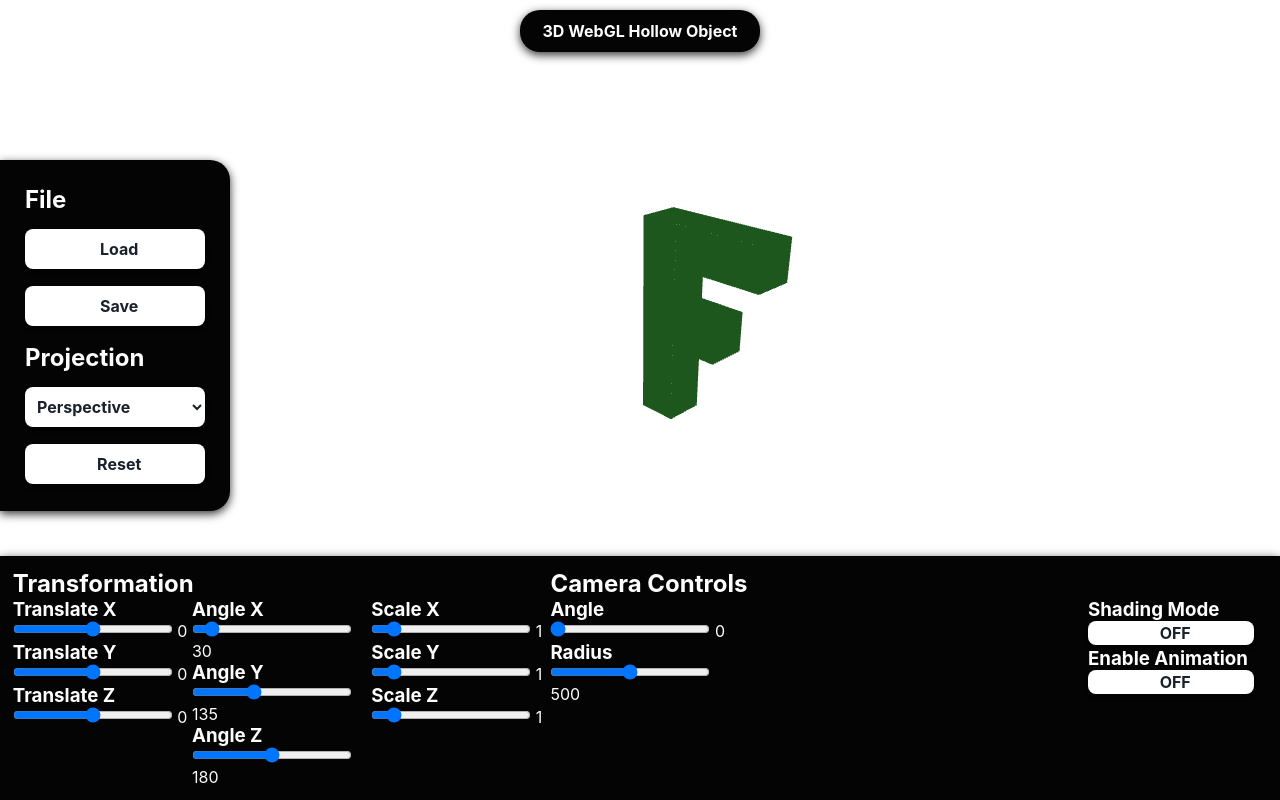
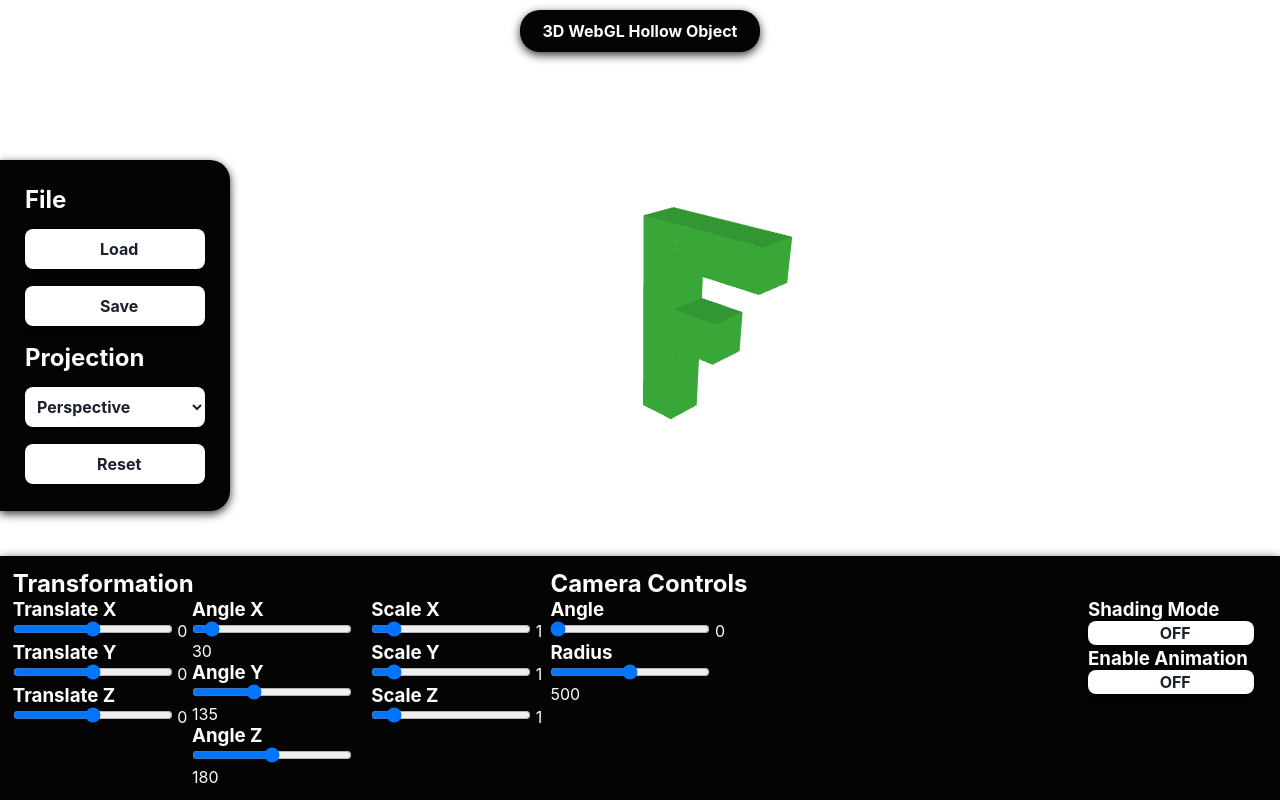
Before and after one commit to rayhankinan/3D-WebGL-Hollow-Object, a website built with webpack: page public/index.html in a window 1280 px wide. Built offline with nearby package versions, Linux system fonts and the light colour scheme.

Commit message:
Fix lighting type

```diff
--- a/public/index.html
+++ b/public/index.html
@@ -35,7 +35,7 @@
       varying vec4 v_color;
       varying vec3 v_normal;
 
-      uniform vec3 u_ambientLightDirection;
+      uniform vec3 u_ambientLightColor;
       uniform vec3 u_reverseLightDirection;
 
       void main() {
@@ -47,7 +47,7 @@
         float directional_light = max(dot(normal, u_reverseLightDirection), 0.0);
 
         // Lets multiply just the color portion (not the alpha) by the light
-        gl_FragColor.rgb *= (u_ambientLightDirection + directional_light);
+        gl_FragColor.rgb *= (u_ambientLightColor + directional_light);
       }
     </script>
     <script type="text/javascript" src="./dist/index.js" defer></script>
--- a/src/Objects/light.ts
+++ b/src/Objects/light.ts
@@ -15,6 +15,10 @@ class Light extends Vector implements LightInterface {
 
     return unitVector.getTriplet();
   }
+
+  public reverse(): Light {
+    return new Light(-this.x, -this.y, -this.z);
+  }
 }
 
 export default Light;
--- a/src/Objects/shape.ts
+++ b/src/Objects/shape.ts
@@ -1,5 +1,6 @@
 import ShapeInterface from "Main/Interfaces/shape-interface";
 import Point from "Main/Operations/point";
+import Color from "Main/Operations/color";
 import Transformation from "Main/Operations/transformation";
 import Projection from "Main/Operations/projection";
 import ProjectionParams from "Main/Types/projection-params";
@@ -139,7 +140,7 @@ class Shape implements ShapeInterface {
     projectionType: T,
     params: ProjectionParams[T],
     camera: Camera,
-    ambientLight: Light,
+    ambientColor: Color,
     directionalLight: Light
   ): void {
     /* Lookup Attribute */
@@ -160,9 +161,9 @@ class Shape implements ShapeInterface {
       program,
       "u_reverseLightDirection"
     );
-    const ambientLightDirection = gl.getUniformLocation(
+    const ambientLightColor = gl.getUniformLocation(
       program,
-      "u_ambientLightDirection"
+      "u_ambientLightColor"
     );
 
     /* Setup Position */
@@ -311,11 +312,11 @@ class Shape implements ShapeInterface {
       rawInverseTransposeMatrix
     );
 
-    /* Get Ambient Light */
-    const rawAmbientLight = ambientLight.getRawDirection();
+    /* Get Ambient Color */
+    const rawAmbientColor = ambientColor.getTriplet();
 
-    /* Set Ambient Light Value */
-    gl.uniform3fv(ambientLightDirection, rawAmbientLight);
+    /* Set Ambient Color Value */
+    gl.uniform3fv(ambientLightColor, rawAmbientColor);
 
     /* Get Directional Light */
     const rawDirectionalLight = directionalLight.getRawDirection();
--- /dev/null
+++ b/src/default-ambient-color.ts
@@ -0,0 +1,7 @@
+import Color from "Operations/color";
+
+function generateDefaultAmbientColor(): Color {
+  return new Color(0.5, 0.5, 0.5);
+}
+
+export default generateDefaultAmbientColor;
--- a/src/default-ambient-light.ts
+++ /dev/null
@@ -1,7 +0,0 @@
-import Light from "Objects/light";
-
-function generateDefaultAmbientLight(): Light {
-  return new Light(1, 1, 1);
-}
-
-export default generateDefaultAmbientLight;
--- a/src/index.ts
+++ b/src/index.ts
@@ -5,13 +5,14 @@ import resizeCanvasToDisplaySize from "Utils/resize-canvas";
 import Shape from "Objects/shape";
 import Camera from "Objects/camera";
 import Light from "Objects/light";
+import Color from "Operations/color";
 import ProjectionType from "Types/projection-type";
 import ProjectionParams from "Types/projection-params";
 import FileHandling from "Files/file-handling";
 import FileSystem from "Files/file-system";
 import generateDefaultShape from "Main/default-shape";
 import generateDefaultCamera from "Main/default-camera";
-import generateDefaultAmbientLight from "Main/default-ambient-light";
+import generateDefaultAmbientColor from "Main/default-ambient-color";
 import generateDefaultDirectionalLight from "Main/default-directional-light";
 
 /* Create Program */
@@ -126,7 +127,7 @@ const resetButton = document.getElementById("reset-btn");
 /* Global Variables */
 let object: Shape;
 let camera: Camera;
-let ambientLight: Light;
+let ambientColor: Color;
 let directionalLight: Light;
 let projectionType: ProjectionType = "perspective";
 let projectionParams: ProjectionParams = {
@@ -135,8 +136,8 @@ let projectionParams: ProjectionParams = {
     right: (gl.canvas as HTMLCanvasElement).clientWidth,
     bottom: (gl.canvas as HTMLCanvasElement).clientHeight,
     top: 0,
-    near: 500,
-    far: -500,
+    near: 2000,
+    far: -2000,
   },
   perspective: {
     fieldOfView: degToRad(60),
@@ -153,8 +154,8 @@ let projectionParams: ProjectionParams = {
     ortho_right: (gl.canvas as HTMLCanvasElement).clientWidth,
     ortho_bottom: (gl.canvas as HTMLCanvasElement).clientHeight,
     ortho_top: 0,
-    ortho_near: 500,
-    ortho_far: -500,
+    ortho_near: 2000,
+    ortho_far: -2000,
   },
 };
 let shader = false;
@@ -173,6 +174,12 @@ const renderCanvas = () => {
     labelAngleY.textContent = radToDeg(object.angleY).toString();
   }
 
+  /* Get Current Light */
+  const currentLight =
+    projectionType === "perspective"
+      ? directionalLight.reverse()
+      : directionalLight;
+
   /* Render Object */
   object.render(
     gl,
@@ -183,8 +190,8 @@ const renderCanvas = () => {
     projectionType,
     projectionParams[projectionType],
     camera,
-    ambientLight,
-    directionalLight
+    ambientColor,
+    currentLight
   );
 
   /* Render Recursively */
@@ -195,12 +202,12 @@ const renderCanvas = () => {
 const initializeDefaultValue = (
   newObject: Shape,
   newCamera: Camera,
-  newAmbientLight: Light,
+  newAmbientColor: Color,
   newDirectionalLight: Light
 ) => {
   object = newObject;
   camera = newCamera;
-  ambientLight = newAmbientLight;
+  ambientColor = newAmbientColor;
   directionalLight = newDirectionalLight;
 
   sliderTranslateX.valueAsNumber = object.tx;
@@ -332,7 +339,7 @@ loadButton.addEventListener("click", () => {
     initializeDefaultValue(
       FileSystem.loadShape(text),
       generateDefaultCamera(),
-      generateDefaultAmbientLight(),
+      generateDefaultAmbientColor(),
       generateDefaultDirectionalLight()
     );
   });
@@ -376,7 +383,7 @@ resetButton.addEventListener("click", () => {
   initializeDefaultValue(
     generateDefaultShape(),
     generateDefaultCamera(),
-    generateDefaultAmbientLight(),
+    generateDefaultAmbientColor(),
     generateDefaultDirectionalLight()
   );
 });
@@ -385,7 +392,7 @@ document.addEventListener("DOMContentLoaded", () => {
   initializeDefaultValue(
     generateDefaultShape(),
     generateDefaultCamera(),
-    generateDefaultAmbientLight(),
+    generateDefaultAmbientColor(),
     generateDefaultDirectionalLight()
   );
   renderCanvas();
```
